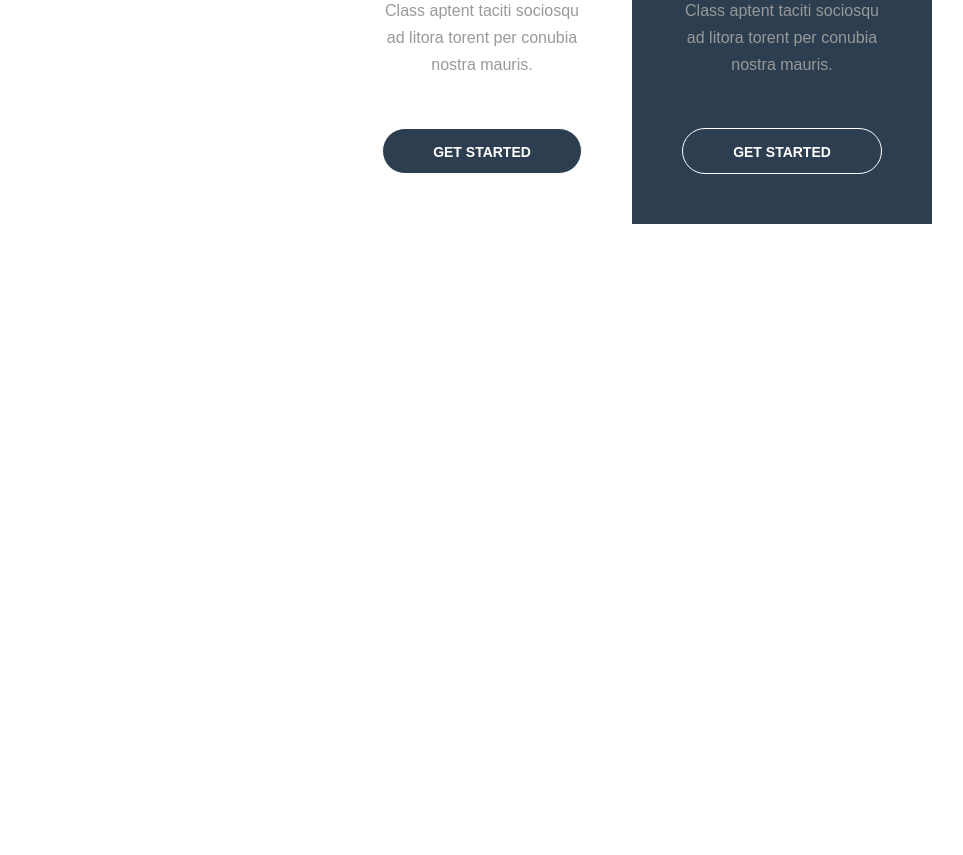
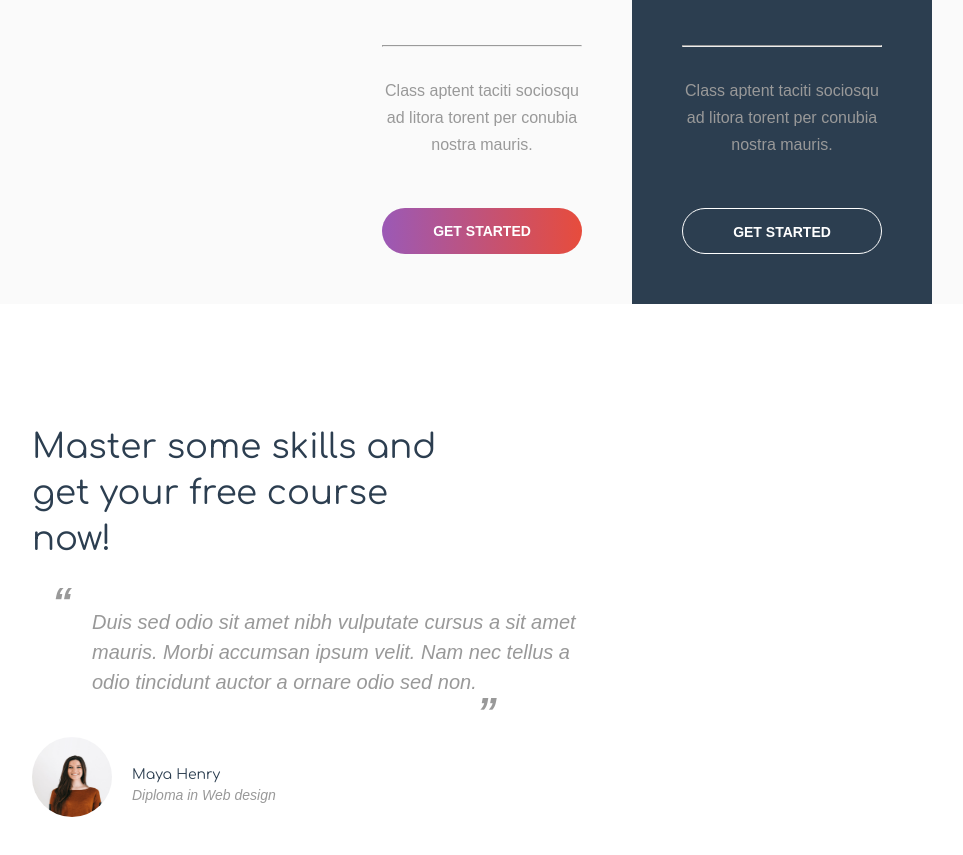
Before and after one commit to dev-hafiz/frotnend_task_interact, a React (Create React App) app: page / in a window 1280 px wide. Shown: the part 2728-3583 px from the top of the page, without its empty margins (8-971 px from the left). Before the commit the page ends 3032 px from the top, so only its background shows below. Built offline with nearby package versions, Linux system fonts and the light colour scheme.

Commit message:
Finished Newsletter left section and start working on right section

```diff
--- a/src/App.js
+++ b/src/App.js
@@ -2,6 +2,7 @@ import Course from "./components/Course";
 import Features from "./components/Features";
 import Header from "./components/Header";
 import NavBar from "./components/NavBar";
+import NewsLetter from "./components/NewsLetter";
 import Showcase from "./components/Showcase";
 import TeacherGuide from "./components/TeacherGuide";
 import "./sass/main.scss";
@@ -15,6 +16,7 @@ function App() {
       <TeacherGuide />
       <Showcase/>
       <Course/>
+      <NewsLetter/>
     </div>
   );
 }
--- a/src/components/Course.js
+++ b/src/components/Course.js
@@ -26,7 +26,7 @@ const Course = () => {
                   nostra mauris.
                 </p>
 
-                <button type="submit" className="course__content-button">
+                <button type="submit" className="header__inputArea-child3">
                   Get Started
                 </button>
               </div>
--- /dev/null
+++ b/src/components/NewsLetter.js
@@ -0,0 +1,40 @@
+import React from 'react';
+import auhtor from '../../src/images/author.jpg';
+
+const NewsLetter = () => {
+  return (
+    <div className="newsletter">
+    <div className="container">
+      <div className="row">
+        <div className="col-6">
+          <h3 className="newsletter__content-h1">Master some skills and <br />
+           get your free course <br />
+            now!</h3>
+
+          <blockquote className="blockquote">
+            <div className="blockquote__content">
+            <p>
+            Duis sed odio sit amet nibh vulputate cursus a sit amet mauris. Morbi accumsan ipsum velit. Nam nec tellus a odio tincidunt auctor a ornare odio sed non.
+            </p>
+            </div>
+
+            <div className="blockquote-profileBox">
+              <img src={auhtor} alt="auhtor" />
+              <div className="blockquote-author">
+                <h5 className="blockquote-title">Maya Henry</h5>
+                <h6 className="blockquote-subTitle">Diploma in Web design</h6>
+              </div>
+            </div>
+
+          </blockquote>
+        </div>
+        <div className="col-6">
+
+        </div>
+      </div>
+    </div>
+    </div>
+  );
+};
+
+export default NewsLetter;
--- a/src/sass/abstracts/_variables.scss
+++ b/src/sass/abstracts/_variables.scss
@@ -4,6 +4,7 @@ $colorPink: #e74c3c;
 $colorWaterPink: rgba(231, 76, 60, 0.8);
 $colorBlue: #2c3e50;
 $colorGray:#999999;
+$colorWaterGray:#FAFAFA;
 $colorGradiant: linear-gradient(to right, #9b59b6 0%, #e74c3c 100%);
 
 // Defined Columns for custom grid
--- a/src/sass/components/_course.scss
+++ b/src/sass/components/_course.scss
@@ -1,5 +1,8 @@
 .course{
   margin-bottom: 80px;
+  background: $colorWaterGray;
+  padding-top: 80px;
+
   &__content{
     text-align: center;
 
--- /dev/null
+++ b/src/sass/components/_newsletter.scss
@@ -0,0 +1,85 @@
+.newsletter{
+
+  margin: 120px 0px 80px 0px;
+
+  &__content{
+    &-h1{
+    font-size: 34px;
+    font-weight: 400;
+    line-height: 46px;
+    margin-bottom: 35px;
+    color: $colorBlue;
+    }
+  }
+
+  .blockquote{
+    &__content p {
+
+      position: relative;
+      color: $colorGray;
+      font-family: 'Poppins', sans-serif;
+      font-size: 20px;
+      font-weight: 300;
+      font-style: italic;
+      line-height: 30px;
+      margin-bottom: 30px;
+      padding: 10px 20px;
+      margin-left: 40px ;
+
+      &::before{
+        content: "“ ";
+        font-size: 40px;
+        font-weight: 900;
+        position: absolute;
+        top: -10px;
+        left: -20px;
+      }
+      &::after {
+        content: " ”";
+        font-size: 40px;
+        font-weight: 900;
+        position: absolute;
+        bottom: -20px;
+      }
+    }
+
+    &-profileBox{
+      @include itemsCenter;
+      justify-content: flex-start;
+    }
+
+    &-profileBox img {
+    width: 80px;
+    height: 80px;
+    line-height: 70px;
+    border-radius: 50%;
+    }
+
+    &-author{
+      margin-left: 20px;
+    }
+
+    &-title{
+      color: $colorBlue;
+      font-family: 'Comfortaa', cursive;
+      font-size: 14px;
+      font-weight: 400;
+      line-height: 1;
+      margin-bottom: 6px;
+      padding-top: 17px;
+  }
+
+  &-subTitle{
+    color: $colorGray;
+    font-family: sans-serif;
+    font-size: 14px;
+    font-weight: 300;
+    font-style: italic;
+    line-height: 1;
+    margin-bottom: 0;
+  }
+
+
+
+  }
+}
--- a/src/sass/main.scss
+++ b/src/sass/main.scss
@@ -18,3 +18,4 @@
 @import "components/teacherguide";
 @import "components/showcase";
 @import "components/course";
+@import "components/newsletter";
```
Also changed, not shown: src/images/author.jpg (added).
